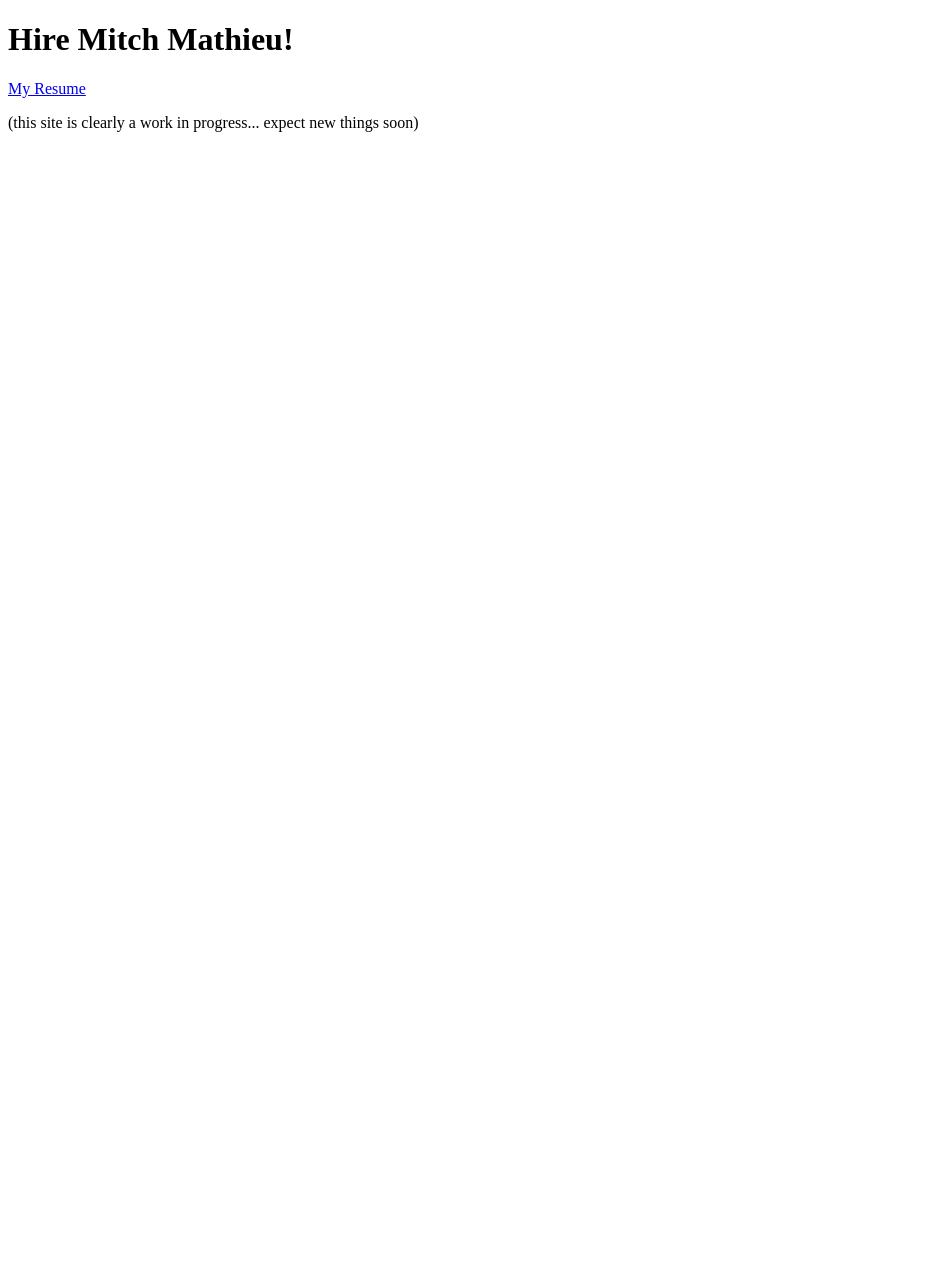
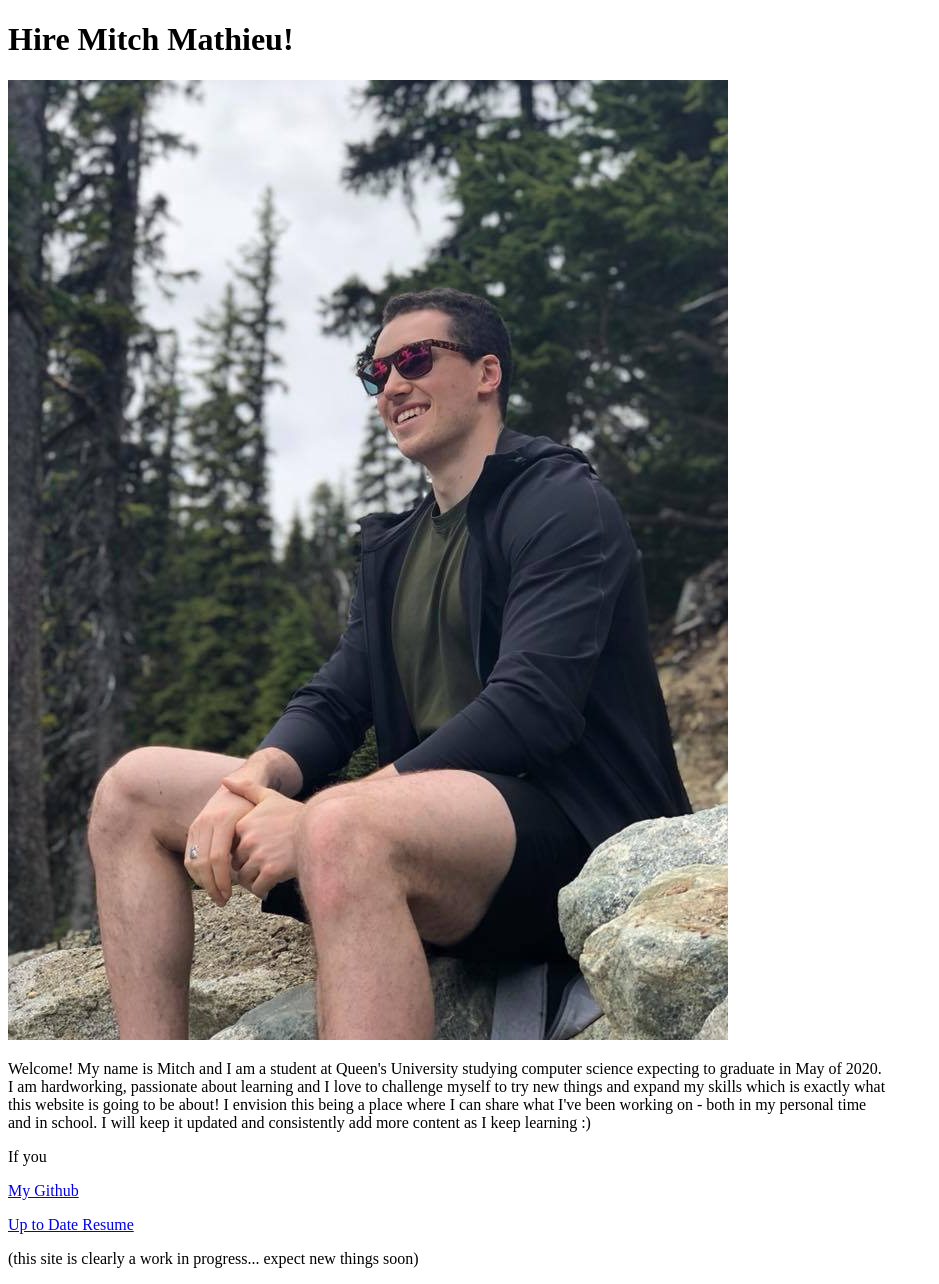
Before and after one commit to MitchMathieu/mitchmathieu.github.io, a plain HTML site: page index.htm in a window 1280 px wide. Shown: the whole page, without its empty margins (0-939 px from the left). Before the commit the page ends 800 px from the top, so only its background shows below. Drawn offline with Linux system fonts and the light colour scheme.

Commit message:
Updated resume, added picture, introduction, link to GH

```diff
--- a/index.htm
+++ b/index.htm
@@ -6,7 +6,16 @@
 
 <h1>Hire Mitch Mathieu!</h1>
 
-<p><a href="https://mitchmathieu.github.io/mitch-mathieu-resume.pdf">My Resume</a></p>
+<img src="https://mitchmathieu.github.io/joffre-lake-me.jpg", alt="A picture of me at Joffre Lakes Park in British Columbia">
+
+<p>Welcome! My name is Mitch and I am a student at Queen's University studying computer science expecting to graduate in May of 2020. <br>I am hardworking, passionate about learning and I love to challenge myself to try new things and expand my skills which is exactly what<br>this website is going to be about! I envision this being a place where I can share what I've been working on - both in my personal time<br>and in school. I will keep it updated and consistently add more content as I keep learning :)</p>
+
+<p>If you </p>
+
+<P><a href="https://github.com/MitchMathieu">My Github</a></P>
+<p><a href="https://mitchmathieu.github.io/mitch-mathieu-resume.pdf">Up to Date Resume</a></p>
+
+
 
 <p>(this site is clearly a work in progress... expect new things soon)</p>
 
--- /dev/null
+++ b/to-do.txt
@@ -0,0 +1,2 @@
+Add to Website:
+-title
```
Also changed, not shown: joffre-lake-me.jpg (added), 1 other file.
